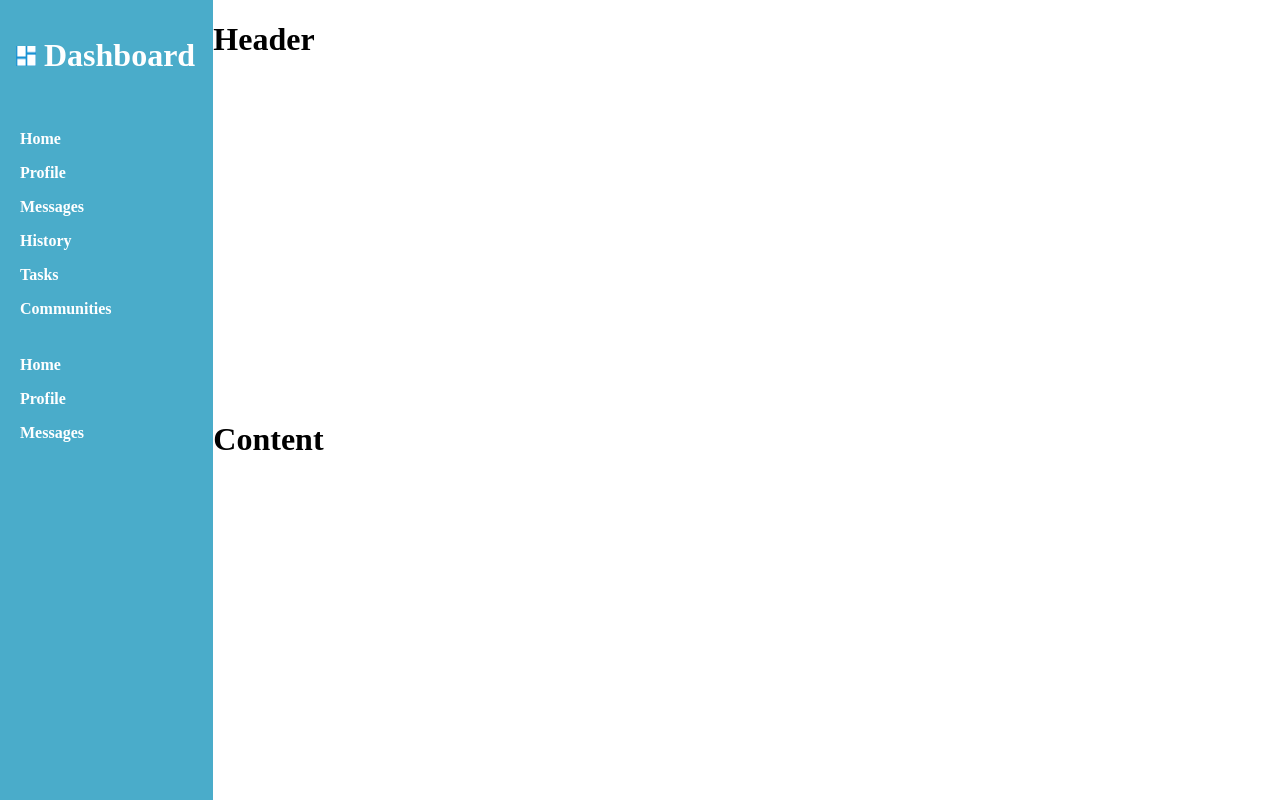
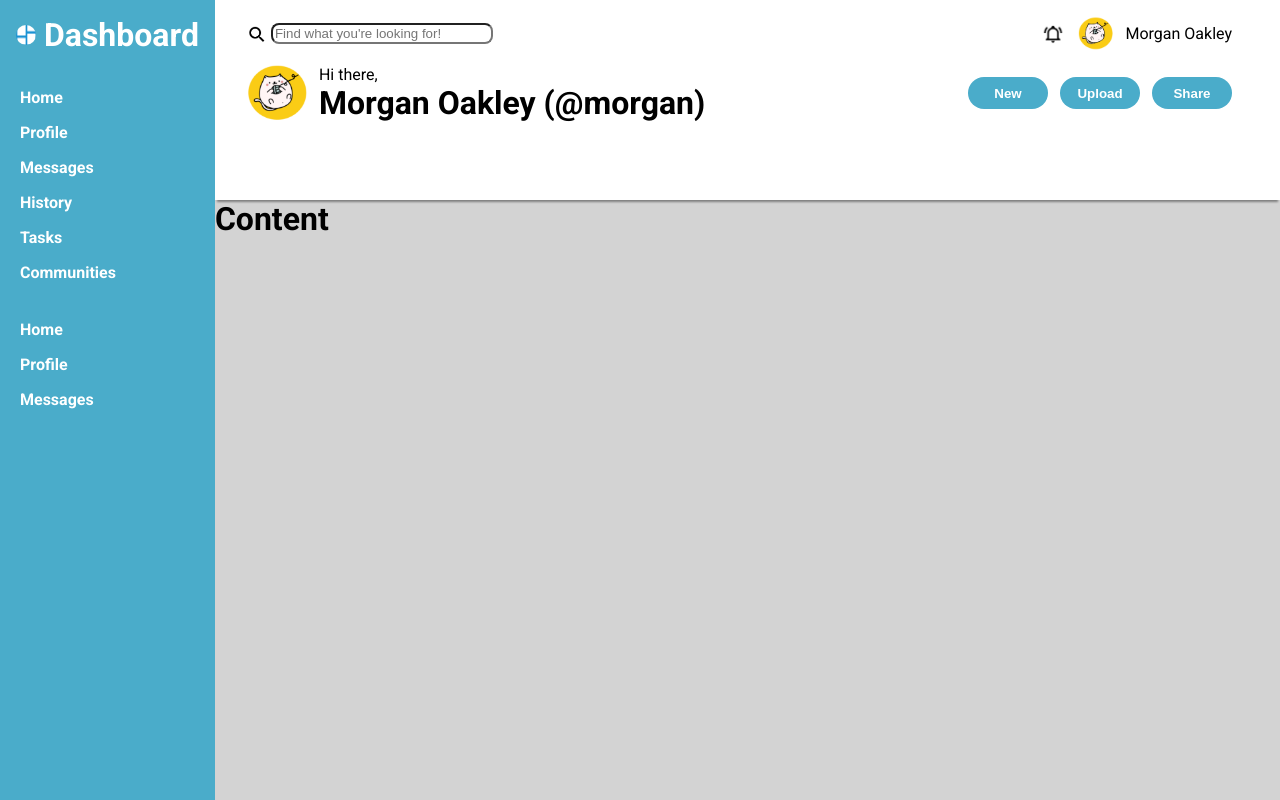
Before and after one commit to marvindibarto/project-dashboard, a plain HTML site: page index.html in a window 1280 px wide. Drawn offline with Linux system fonts and the light colour scheme.

Commit message:
Finalized the header section

```diff
--- a/index.html
+++ b/index.html
@@ -4,16 +4,43 @@
     <meta charset="UTF-8">
     <meta name="viewport" content="width=device-width, initial-scale=1.0">
     <link rel="stylesheet" href="style.css">
+    <link rel="preconnect" href="https://fonts.googleapis.com">
+    <link rel="preconnect" href="https://fonts.gstatic.com" crossorigin>
+    <link href="https://fonts.googleapis.com/css2?family=Roboto:ital,wght@0,100;0,300;0,400;0,500;0,700;0,900;1,100;1,300;1,400;1,500;1,700;1,900&display=swap" rel="stylesheet">
     <title>Document</title>
 </head>
 <body>
     <div class="structure">
        <div class="header">
-            <h1>Header</h1>
+            <div class="header-firstRow">
+                <div class="h-flex-columnA">
+                    <img src="assets/search-icon.png" alt="Search Icon" class="icon">
+                    <input type="text" placeholder="Find what you're looking for!">
+                </div>
+                <div class="h-flex-columnB">
+                    <img src="assets/bell-icon.png" alt="Search Icon" class="iconn" style="height: 20px; width: 25px;">
+                    <img src="assets/profile-icon.png" alt="Search Icon" class="icon" style="height: 35px; width: 35px;">
+                    <p>Morgan Oakley</p>
+                </div>
+            </div>
+            <div class="header-secondRow">
+                <div class="h-flex-columnB">
+                    <img src="assets/profile-icon.png" alt="Search Icon" class="icon" style="height: 60px; width: 60px;">
+                    <div>
+                        <p>Hi there,</p>
+                        <h1>Morgan Oakley (@morgan)</h1>
+                    </div>
+                </div>
+                <div class="h-flex-columnB">
+                    <button class="button">New</button>
+                    <button class="button">Upload</button>
+                    <button class="button">Share</button>
+                </div>
+            </div>
         </div>
         <div class="sidebar">
-            <div class="heading-sb">
-                <img src="icon.png" alt="Dashboard Icon" style="height: 20px; width: 20px;">
+            <div class="sb-heading">
+                <img src="assets/dashboard-icon.png" alt="Dashboard Icon" class="icon">
                 <h1>Dashboard</h1>
             </div>
             <div class="sb-section">
--- a/style.css
+++ b/style.css
@@ -1,12 +1,22 @@
 html, body{
     height: 100%;
+    width: 100%;
     padding: 0px;
+    margin-top: 8px;
     margin: 0px;
+    background-color: lightgrey;
+    font-family: Roboto;
+}
+
+h1, p{
+    margin: 0px;
+    padding: 0px;
 }
 
 .structure{
     display: grid;
     grid-template-columns: 1fr 5fr;
+    grid-template-rows: 25% 75%;
     height: 100%;
 }
 
@@ -23,7 +33,7 @@ html, body{
     font-weight: bold;
 }
 
-.heading-sb{
+.sb-heading{
     display: flex;
     align-items: center;
     gap: 8px;
@@ -44,8 +54,74 @@ html, body{
 
 .header{
     grid-column: 2/3;
+    display: flex;
+    flex-direction: column;
+    padding: 16px 48px 0px 32px;
+    justify-content: flex-start;
+    box-shadow: 0 4px 2px -2px gray;
+    background-color: white;
+    gap: 12px;
+}
+
+.header-firstRow, .header-secondRow{
+    display: flex;
+    align-items: center;
+    justify-content: space-between;
+}
+
+.header-firstRow{
+    max-height: 50px;
+    margin-bottom: 0px;
+}
+
+.header-secondRow{
+    max-height: 80px;
+    margin-top: 0px;
+    padding-top: 0px;
+}
+
+.h-flex-columnA, .h-flex-columnB{
+    display: flex;
+    align-items: center;
+}
+
+.h-flex-columnA{
+    gap: 4px;
+    width: 25%;
+}
+
+.h-flex-columnB{
+    gap: 12px;
+    justify-content: end;
 }
 
 .content{
  grid-column: 2/3;
 }
+
+.button{
+    background-color: rgb(74, 172, 202);
+    color: white;
+    border-radius: 16px;
+    min-width: 80px;
+    min-height: 32px;
+    border: none;
+    justify-self: end;
+    font-weight: bold;
+}
+
+.button:hover{
+    border: solid lightgray 1px;
+    background-color: rgb(64, 149, 175);
+}
+
+.icon{
+    height: 20px;
+    width: 20px;
+    border-radius: 50%;
+}
+
+input{
+    border-radius: 8px;
+    width: 100%;
+}
```
Also changed, not shown: assets/bell-icon.png (added), assets/dashboard-icon.png (renamed from icon.png), assets/profile-icon.png (added), assets/search-icon.png (added).
